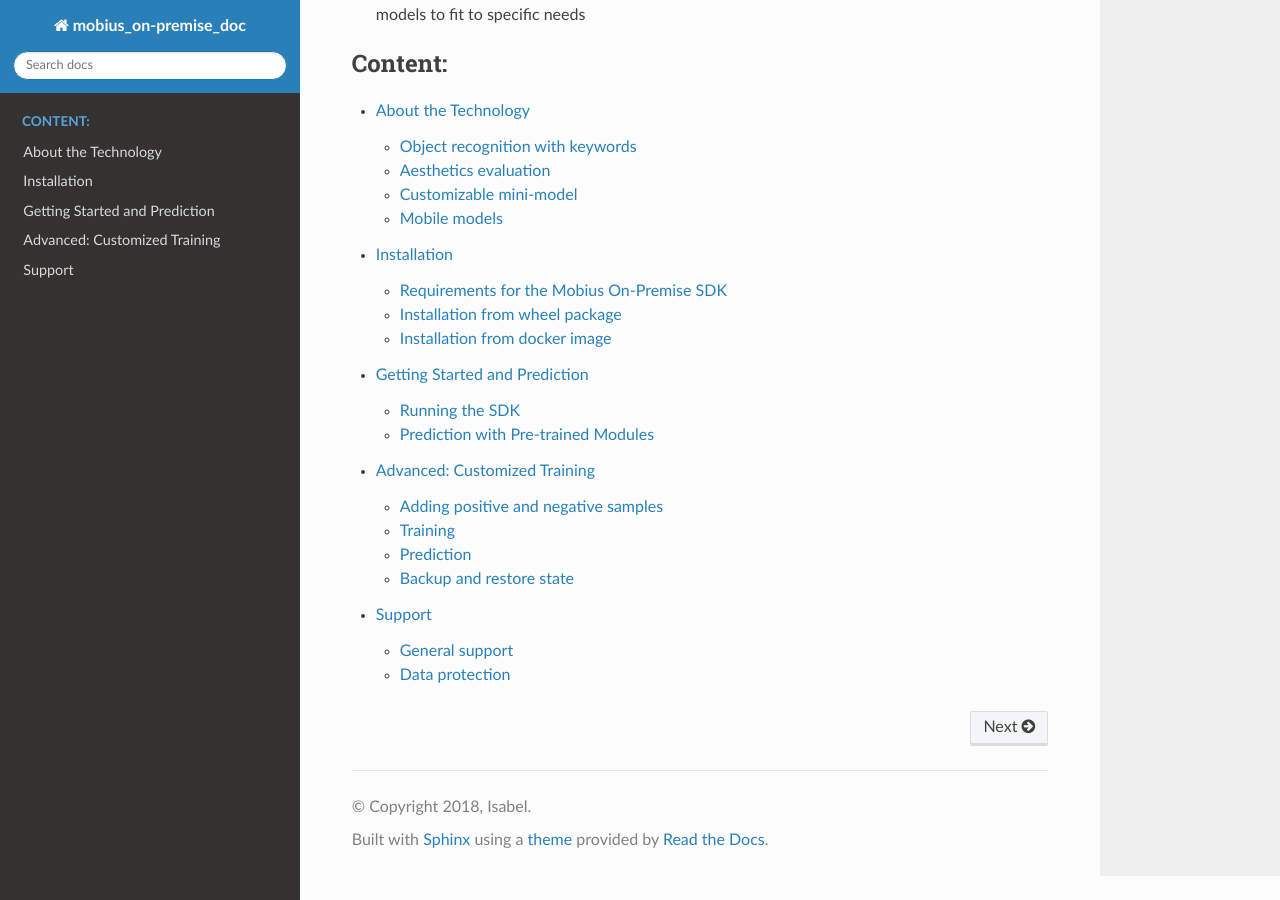
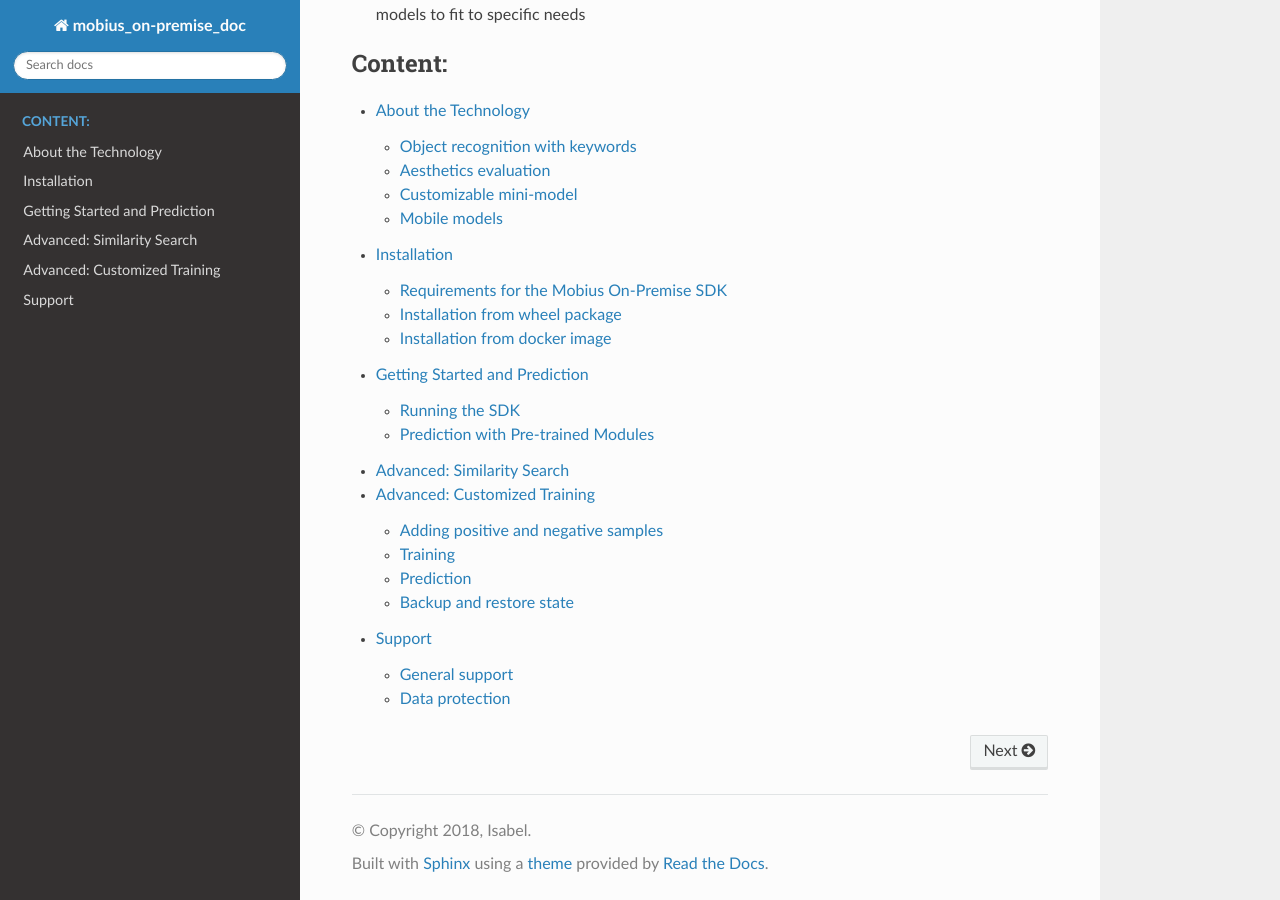
Before and after one commit to rumlingd/mobius_on-premise_doc, a Sphinx documentation site: the page built from source/index.rst, in a window 1280 px wide and 900 px high, scrolled down 579 px. Built offline with Sphinx 7.4.7 and the Read the Docs theme 2.0.0, drawn with Linux system fonts in a browser that asks for light colours; formulas are drawn with MathJax 3.

Commit message:
add simple page

```diff
--- a/source/index.rst
+++ b/source/index.rst
@@ -31,5 +31,6 @@
    about-tech
    installation
    getting-started
+   similarity-search
    advanced-training
    faq
--- /dev/null
+++ b/source/similarity-search.rst
@@ -0,0 +1,2 @@
+Advanced: Similarity Search
+=================================
```
